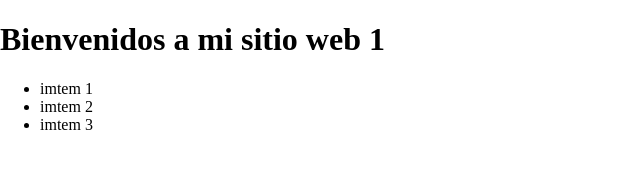
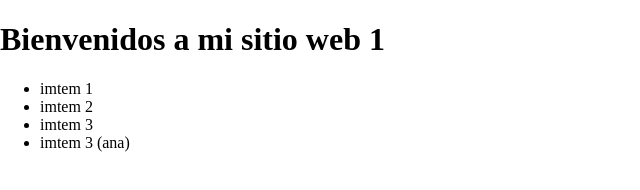
Before and after one commit to vanebev/proyecto-2, a plain HTML site: page index.html in a window 1280 px wide. Shown: the whole page, without its empty margins (0-640 px from the left). Drawn offline with Linux system fonts and the light colour scheme.

Commit message:
agregue un item 4 a la lista

```diff
--- a/index.html
+++ b/index.html
@@ -12,6 +12,7 @@
         <li>imtem 1</li>
         <li>imtem 2</li>
         <li>imtem 3</li>
+        <li>imtem 3 (ana)</li>
     </ul>
 
     <script src="js/main.js"></script>
```
